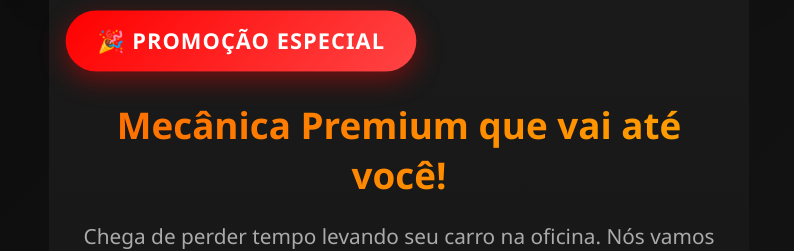
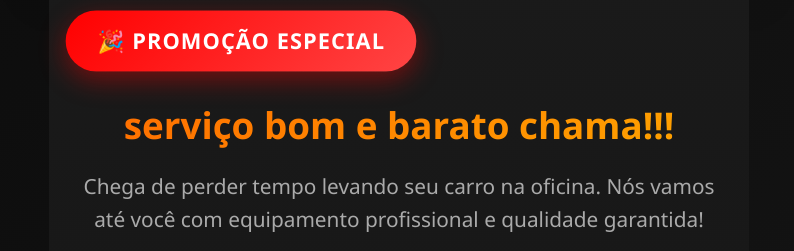
Before and after one commit to viniciusxtrad/oficina-movel, a plain HTML site: page index.html in a window 1280 px wide. Shown: the part 552-803 px from the top of the page, without its empty margins (241-1035 px from the left). Drawn offline with Linux system fonts and the light colour scheme.

Commit message:
Update index.html

```diff
--- a/index.html
+++ b/index.html
@@ -350,7 +350,7 @@
     <div class="container">
       <div class="promo-badge">🎉 PROMOÇÃO ESPECIAL</div>
 
-      <h1>Mecânica Premium que vai até você!</h1>
+      <h1>serviço bom e barato chama!!!</h1>
 
       <p class="subtitle">
         Chega de perder tempo levando seu carro na oficina. Nós vamos até você com equipamento profissional e qualidade garantida!
```
